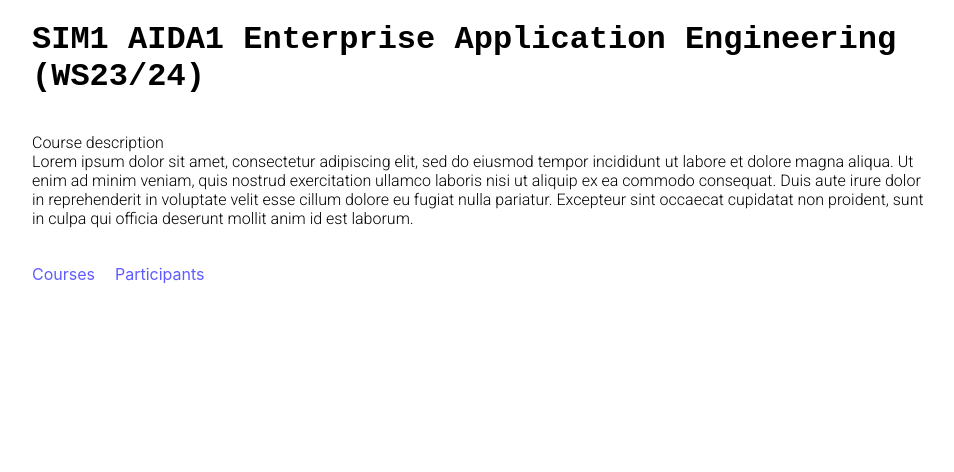
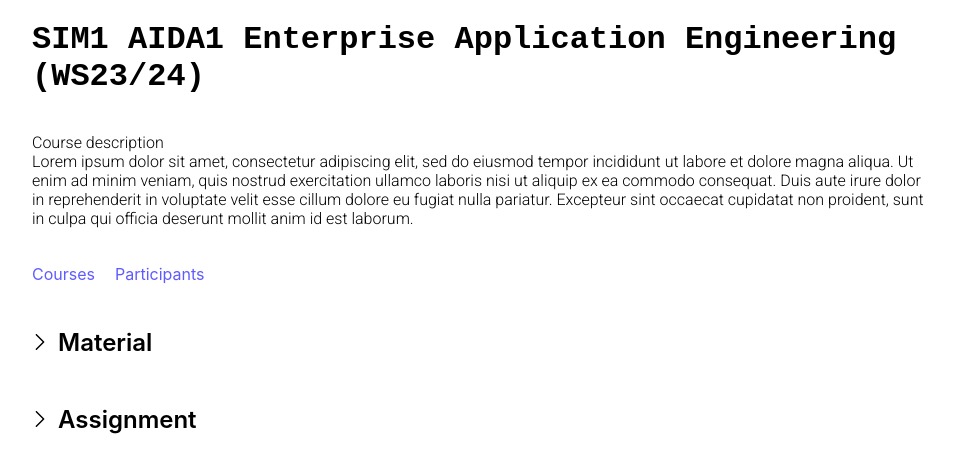
Before and after one commit to ayatoullah/OnlineTutoring, a React (Create React App) app: page /courses in a window 1280 px wide. Shown: the top 472 px of the page, without its empty margins (96-1050 px from the left). Built offline with nearby package versions, Linux system fonts and the light colour scheme.

Commit message:
app.js changed a bit

```diff
--- a/src/App.js
+++ b/src/App.js
@@ -10,7 +10,8 @@ function App() {
     <BrowserRouter>
 
       <Routes>
-        <Route path="courses" element={<Courses/>}>
+        <Route path="courses" element={<Courses />}>
+            <Route index element={<CourseData />} />
             <Route path="coursedata" element={<CourseData/>}/>
             <Route path="participants" element={<CourseParticipants/>} />
         </Route>
```
